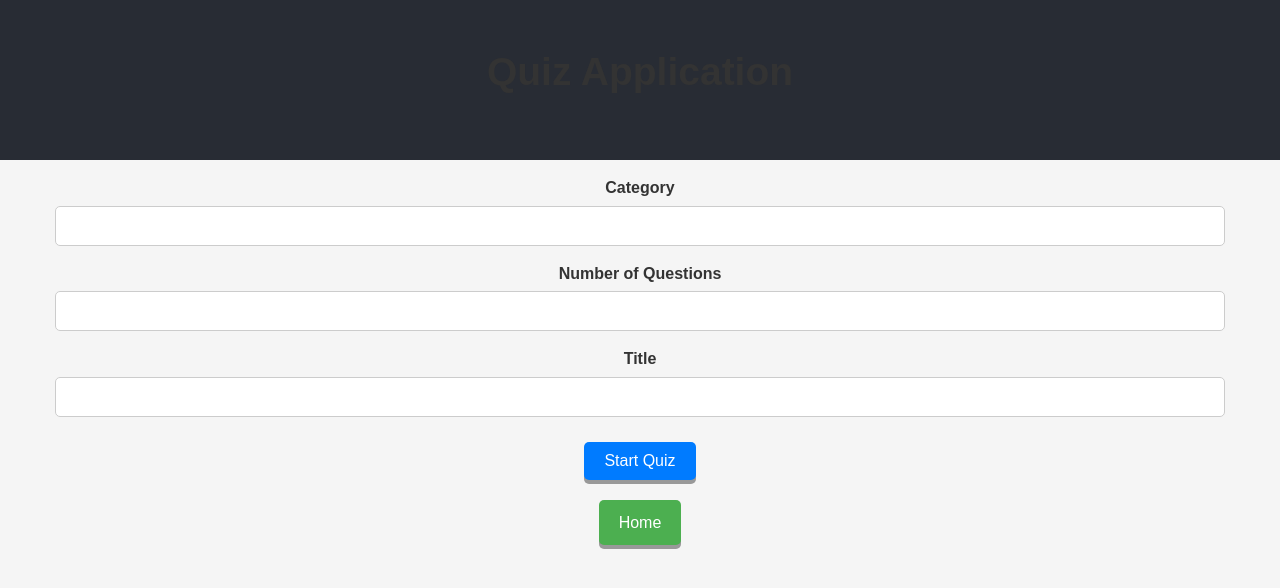
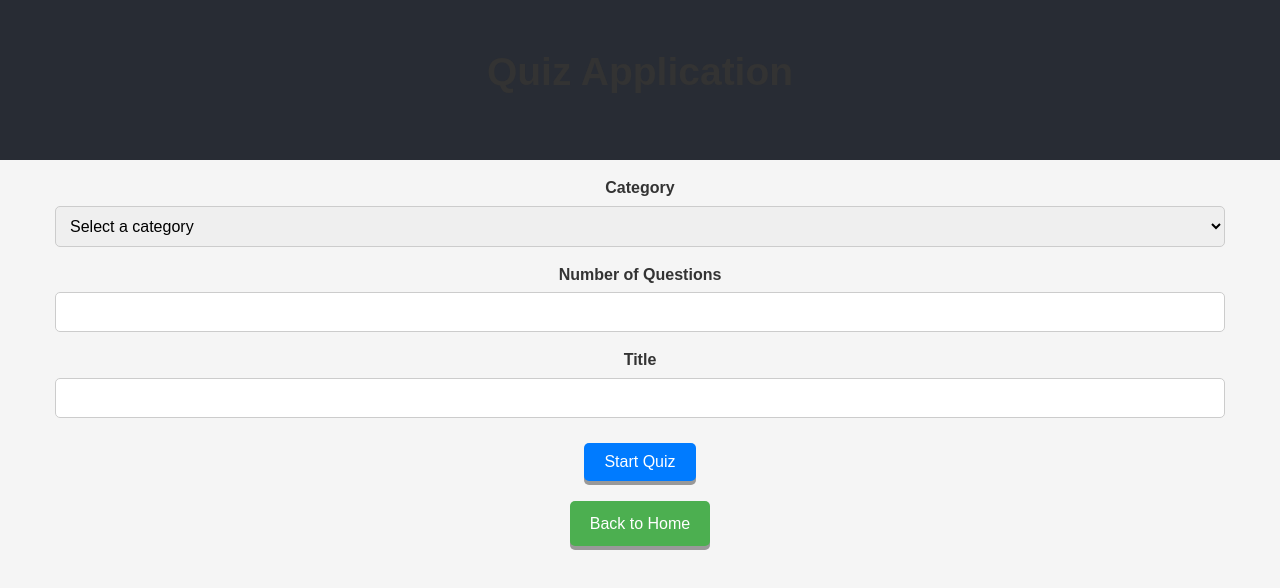
Before and after one commit to AlvinsGitHubb/quizpop, a React (Create React App) app in the folder Frontend/quiz-app/: page /quiz in a window 1280 px wide. Shown: the top 588 px of the page. Built offline with nearby package versions, Linux system fonts and the light colour scheme.

Commit message:
Fix Quiz Category Dropdown

```diff
--- a/Frontend/quiz-app/src/components/Quiz.js
+++ b/Frontend/quiz-app/src/components/Quiz.js
@@ -3,7 +3,7 @@ import axios from 'axios';
 import { Link } from 'react-router-dom'; // For navigation
 
 const Quiz = () => {
-  const [category, setCategory] = useState('');
+  const [category, setCategory] = useState(''); // Initially empty
   const [numQ, setNumQ] = useState('');
   const [title, setTitle] = useState('');
   const [questions, setQuestions] = useState([]);
@@ -57,16 +57,19 @@ const Quiz = () => {
   return (
     <div>
       {questions.length === 0 ? (
-        // Render the "Start Quiz" form only once
+        // Only one "Start Quiz" button should be here
         <form onSubmit={handleCreateQuiz}>
           <div className="form-group">
             <label>Category</label>
-            <input
-              type="text"
+            <select
               className="form-control"
               value={category}
               onChange={(e) => setCategory(e.target.value)}
-            />
+            >
+              <option value="">Select a category</option>
+              <option value="java">java</option>
+              <option value="python">python</option>
+            </select>
           </div>
           <div className="form-group">
             <label>Number of Questions</label>
@@ -86,7 +89,6 @@ const Quiz = () => {
               onChange={(e) => setTitle(e.target.value)}
             />
           </div>
-          {/* Only one "Start Quiz" button */}
           <button type="submit" className="btn btn-primary">Start Quiz</button>
         </form>
       ) : (
@@ -117,7 +119,7 @@ const Quiz = () => {
       )}
 
       {/* "Back to Home" button */}
-      <Link to="/" className="btn btn-secondary">Home</Link>
+      <Link to="/" className="btn btn-secondary">Back to Home</Link>
 
       {error && <p style={{ color: 'red' }}>{error}</p>}
     </div>
```
